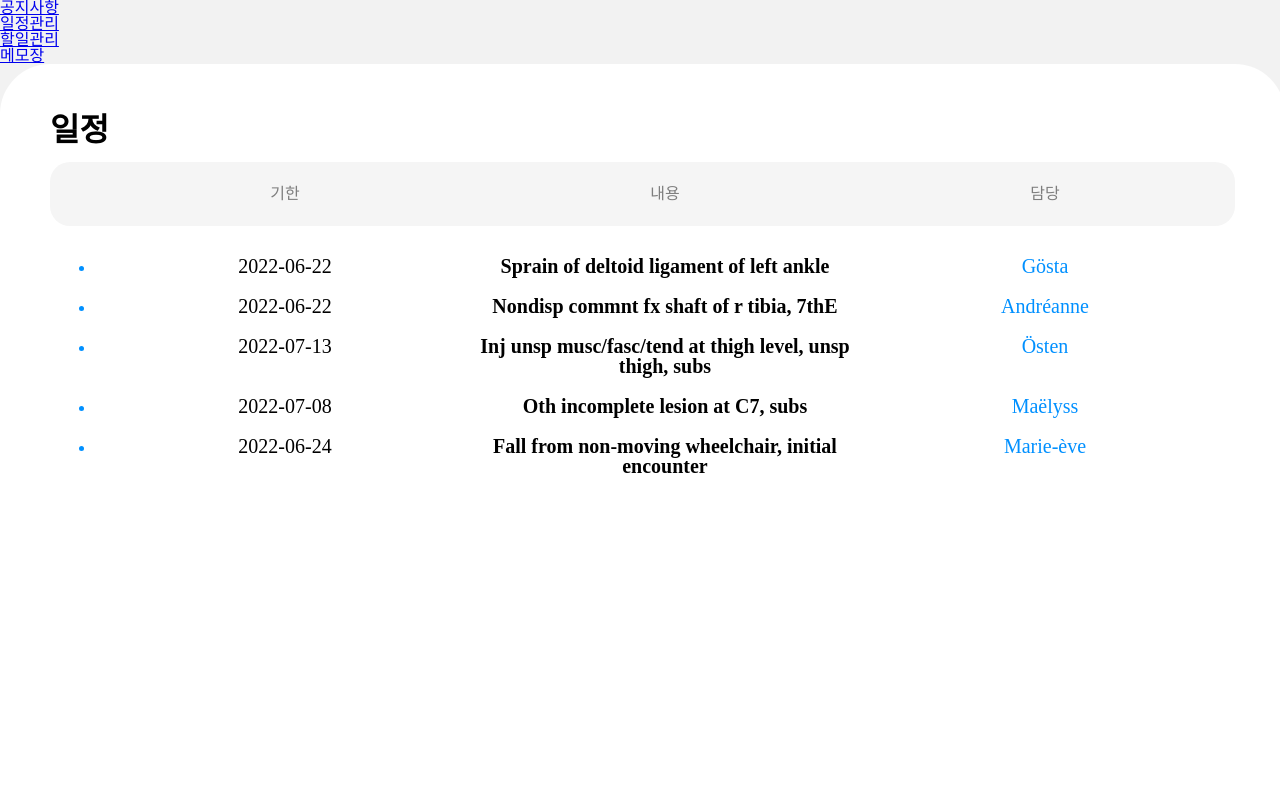
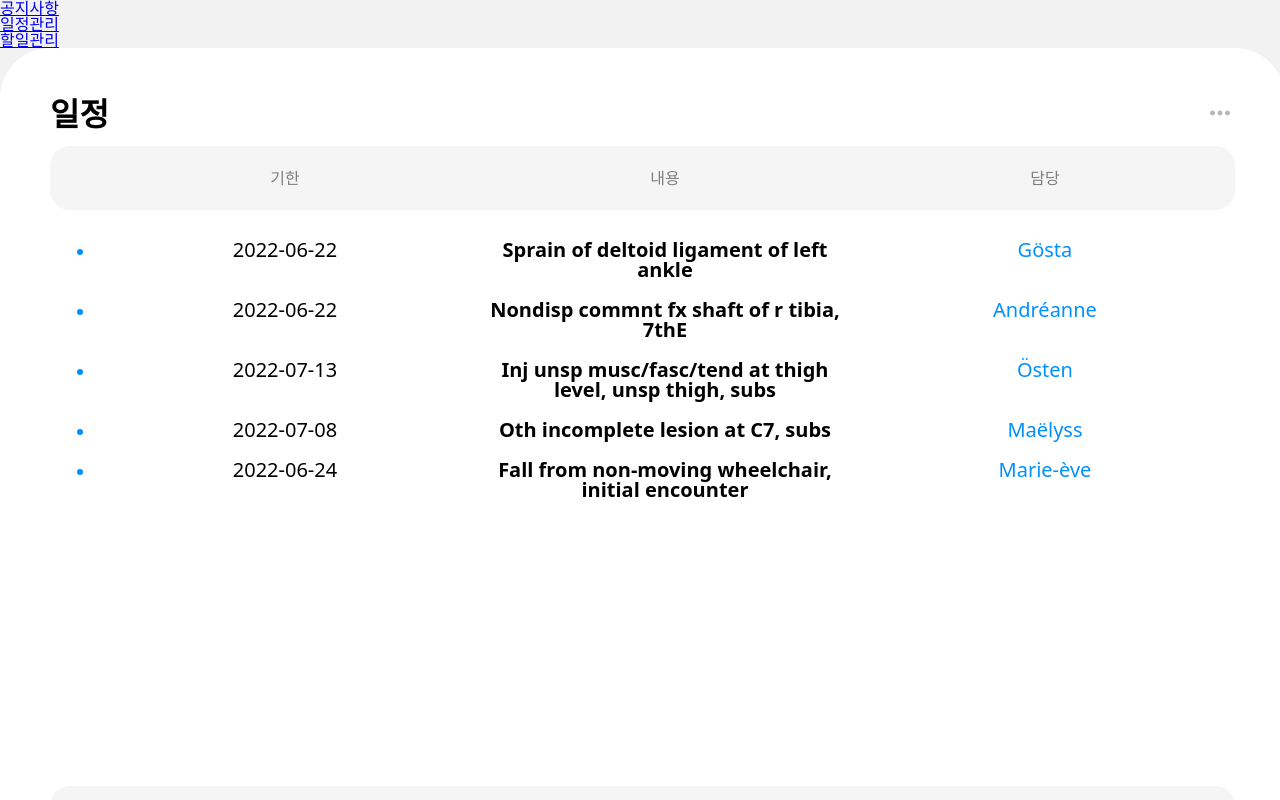
Before and after one commit to hyunseo-han/BaroBorrow_Hackerthon_Front, a React (Create React App) app: page /schedule in a window 1280 px wide. Shown: the top 800 px of the page. Built offline with nearby package versions, Linux system fonts and the light colour scheme.

Commit message:
Separae community Header
title 부분은 header로 분리

```diff
--- a/src/App.js
+++ b/src/App.js
@@ -1,12 +1,9 @@
 import { BrowserRouter, Routes, Route } from "react-router-dom";
 import Community from "./Community";
-import CommunityPost from "./CommunityPost";
-import Memo from "./Memo";
 import Schedule from "./Schedule";
 import { GlobalStyle } from "./style";
 import styled from "styled-components";
 import Nav from "./Nav";
-import { useState } from "react";
 import ToDo from "./ToDo";
 
 const CommunityBox = styled.section`
@@ -19,7 +16,6 @@ const CommunityBox = styled.section`
 `;
 
 function App() {
-  const [page, setPage] = useState();
   return (
     <BrowserRouter>
       <GlobalStyle />
@@ -29,7 +25,6 @@ function App() {
           <Route element={<Community />} path="/community"></Route>
           <Route element={<Schedule />} path="/schedule"></Route>
           <Route element={<ToDo />} path="/todo" />
-          <Route element={<Memo />} path="memo"></Route>
         </Routes>
       </CommunityBox>
     </BrowserRouter>
--- a/src/Community.js
+++ b/src/Community.js
@@ -1,15 +1,7 @@
 import React, { useRef, useState } from "react";
 import data from "./data.json";
 import styled from "styled-components";
-
-const CommunityTitle = styled.div`
-  font-weight: bold;
-  font-size: 32px;
-  margin-bottom: 16px;
-  display: flex;
-  justify-content: space-between;
-  position: relative;
-`;
+import CommunityHeader from "./CommunityHeader";
 
 const CommunityDiv = styled.div`
   display: flex;
@@ -62,20 +54,7 @@ const ContentBtn = styled.div`
   color: #ffffff;
   cursor: pointer;
 `;
-const EditSelect = styled.div`
-  position: absolute;
-  width: 108px;
-  height: 69px;
-  top: 30px;
-  box-shadow: 0px 0px 30px rgb(162 162 162 / 25%);
-  border-radius: 10px;
-  display: flex;
-  flex-direction: column;
-  align-items: center;
-  justify-content: space-evenly;
-  font-size: 13px;
-  right: 0;
-`;
+
 const CommunityEdit = styled.div`
   background: #f2f2f2;
   border-radius: 20px;
@@ -105,10 +84,7 @@ const EditContent = styled.textarea`
   box-sizing: border-box;
   font-size: 12px;
 `;
-const EditIcon = styled.div`
-  display: flex;
-  cursor: pointer;
-`;
+
 const EditBtn = styled.button`
   width: 55px;
   height: 30px;
@@ -119,8 +95,8 @@ const EditBtn = styled.button`
   border: none;
 `;
 const DeleteCheck = styled.input`
-  width: 25px;
-  height: 25px;
+  width: 20px;
+  height: 20px;
   &:checked {
     background: red;
   }
@@ -144,12 +120,19 @@ const CommunityPost = ({
       ref={(list) => (listRef.current[index] = list)}
       onClick={() => {
         if (modify) {
-          for (let idx = 0; idx < listRef.current.length; idx++) {
-            listRef.current[idx].lastChild.lastChild.click();
+          for (
+            let idx = 0;
+            idx < listRef.current[index].parentElement.children.length;
+            idx++
+          ) {
+            listRef.current[index].parentElement.children[
+              idx
+            ].lastChild.lastChild.click();
           }
+
           setModify(true);
           listRef.current[index].style.backgroundColor = "#f2f2f2";
-          setComBtn(!comBtn);
+          setComBtn(true);
           setCorTitle(list.title);
           setCorContent(list.content);
           setModifyId(list.id);
@@ -189,7 +172,7 @@ const CommunityPost = ({
 };
 
 function Community() {
-  // 페이지네이션
+  const [saveData, setSaveData] = useState(data);
   const listRef = useRef([]);
   // 수정
   const [showEdit, setShowEdit] = useState(false);
@@ -202,84 +185,23 @@ function Community() {
   const [delId, setDelId] = useState({});
   return (
     <>
-      <CommunityTitle>
-        공지사항
-        <svg
-          width="30"
-          height="30"
-          viewBox="0 0 30 30"
-          fill="none"
-          xmlns="http://www.w3.org/2000/svg"
-          onClick={() => {
-            setShowEdit(!showEdit);
-          }}
-        >
-          <path
-            d="M7.5 12.5C6.125 12.5 5 13.625 5 15C5 16.375 6.125 17.5 7.5 17.5C8.875 17.5 10 16.375 10 15C10 13.625 8.875 12.5 7.5 12.5ZM22.5 12.5C21.125 12.5 20 13.625 20 15C20 16.375 21.125 17.5 22.5 17.5C23.875 17.5 25 16.375 25 15C25 13.625 23.875 12.5 22.5 12.5ZM15 12.5C13.625 12.5 12.5 13.625 12.5 15C12.5 16.375 13.625 17.5 15 17.5C16.375 17.5 17.5 16.375 17.5 15C17.5 13.625 16.375 12.5 15 12.5Z"
-            fill="#B7B7B7"
-          />
-        </svg>
-        {showEdit ? (
-          <EditSelect>
-            <EditIcon onClick={() => setModify(true)}>
-              <svg
-                width="15"
-                height="15"
-                viewBox="0 0 15 15"
-                fill="none"
-                xmlns="http://www.w3.org/2000/svg"
-              >
-                <path
-                  d="M10.5391 2.8413L12.1587 4.4602L10.5391 2.8413ZM11.5806 1.41511L7.20109 5.79462C6.97481 6.02059 6.82048 6.3085 6.75756 6.62204L6.35303 8.647L8.37799 8.24171C8.69152 8.179 8.97905 8.02529 9.20541 7.79894L13.5849 3.41942C13.7165 3.28782 13.8209 3.13158 13.8921 2.95963C13.9634 2.78768 14 2.60338 14 2.41726C14 2.23115 13.9634 2.04685 13.8921 1.8749C13.8209 1.70295 13.7165 1.54671 13.5849 1.41511C13.4533 1.2835 13.2971 1.17911 13.1251 1.10788C12.9532 1.03666 12.7689 1 12.5828 1C12.3966 1 12.2124 1.03666 12.0404 1.10788C11.8685 1.17911 11.7122 1.2835 11.5806 1.41511V1.41511Z"
-                  stroke="#7E7E7E"
-                  strokeLinecap="round"
-                  strokeLinejoin="round"
-                />
-                <path
-                  d="M12.4707 10.1764V12.4706C12.4707 12.8762 12.3096 13.2652 12.0227 13.552C11.7359 13.8389 11.3469 14 10.9413 14H2.52943C2.1238 14 1.73478 13.8389 1.44796 13.552C1.16114 13.2652 1 12.8762 1 12.4706V4.05872C1 3.65309 1.16114 3.26408 1.44796 2.97726C1.73478 2.69043 2.1238 2.5293 2.52943 2.5293H4.82357"
-                  stroke="#7E7E7E"
-                  strokeLinecap="round"
-                  strokeLinejoin="round"
-                />
-              </svg>
-              수정하기
-            </EditIcon>
-            <EditIcon
-              onClick={() => {
-                setDel(!del);
-                const earse = Object.keys(delId).filter(
-                  (li) => delId[li] === true
-                );
-                for (let index = 0; index < earse.length; index++) {
-                  data = data.filter(
-                    (list) => list.id !== parseInt(earse[index])
-                  );
-                }
-              }}
-            >
-              <svg
-                width="20"
-                height="20"
-                viewBox="0 0 20 20"
-                fill="none"
-                xmlns="http://www.w3.org/2000/svg"
-              >
-                <path
-                  d="M7.03125 3.59375H6.875C6.96094 3.59375 7.03125 3.52344 7.03125 3.4375V3.59375H12.9688V3.4375C12.9688 3.52344 13.0391 3.59375 13.125 3.59375H12.9688V5H14.375V3.4375C14.375 2.74805 13.8145 2.1875 13.125 2.1875H6.875C6.18555 2.1875 5.625 2.74805 5.625 3.4375V5H7.03125V3.59375ZM16.875 5H3.125C2.7793 5 2.5 5.2793 2.5 5.625V6.25C2.5 6.33594 2.57031 6.40625 2.65625 6.40625H3.83594L4.31836 16.6211C4.34961 17.2871 4.90039 17.8125 5.56641 17.8125H14.4336C15.1016 17.8125 15.6504 17.2891 15.6816 16.6211L16.1641 6.40625H17.3438C17.4297 6.40625 17.5 6.33594 17.5 6.25V5.625C17.5 5.2793 17.2207 5 16.875 5ZM14.2832 16.4062H5.7168L5.24414 6.40625H14.7559L14.2832 16.4062Z"
-                  fill="#FF2626"
-                />
-              </svg>
-              삭제하기
-            </EditIcon>
-          </EditSelect>
-        ) : (
-          ""
-        )}
-      </CommunityTitle>
+      <CommunityHeader
+        titleName="공지사항"
+        showEdit={showEdit}
+        setShowEdit={setShowEdit}
+        setModify={setModify}
+        setCorTitle={setCorTitle}
+        setCorContent={setCorContent}
+        saveData={saveData}
+        setDel={setDel}
+        del={del}
+        delId={delId}
+        setSaveData={setSaveData}
+      />
       <CommunityDiv>
         <CommunitySection>
           <ConetentList>
-            {data.map((list, index) => (
+            {saveData.map((list, index) => (
               <CommunityPost
                 list={list}
                 listRef={listRef}
@@ -315,7 +237,7 @@ function Community() {
             />
             <EditBtn
               onClick={() => {
-                data.map((list) => {
+                saveData.map((list) => {
                   if (list.id === parseInt(modifyid)) {
                     list.content = corContent;
                     list.title = corTitle;
--- a/src/CommunityHeader.js
+++ b/src/CommunityHeader.js
@@ -1,4 +1,5 @@
 import React from "react";
+import styled from "styled-components";
 
 const CommunityTitle = styled.div`
   font-weight: bold;
@@ -26,10 +27,20 @@ const EditIcon = styled.div`
   display: flex;
   cursor: pointer;
 `;
-function CommunityHeader() {
+function CommunityHeader({
+  titleName,
+  setShowEdit,
+  showEdit,
+  setModify,
+  setDel,
+  del,
+  delId,
+  setSaveData,
+  saveData,
+}) {
   return (
     <CommunityTitle>
-      공지사항
+      {titleName}
       <svg
         width="30"
         height="30"
@@ -47,7 +58,12 @@ function CommunityHeader() {
       </svg>
       {showEdit ? (
         <EditSelect>
-          <EditIcon onClick={() => setModify(true)}>
+          <EditIcon
+            onClick={() => {
+              setModify(true);
+              setDel(false);
+            }}
+          >
             <svg
               width="15"
               height="15"
@@ -72,15 +88,19 @@ function CommunityHeader() {
           </EditIcon>
           <EditIcon
             onClick={() => {
+              setModify(false);
               setDel(!del);
               const earse = Object.keys(delId).filter(
                 (li) => delId[li] === true
               );
+              let newD = saveData;
               for (let index = 0; index < earse.length; index++) {
-                data = data.filter(
+                newD = newD.filter(
                   (list) => list.id !== parseInt(earse[index])
                 );
               }
+
+              setSaveData(newD);
             }}
           >
             <svg
--- a/src/Memo.js
+++ /dev/null
@@ -1,61 +0,0 @@
-import React from "react";
-import { useState } from "react";
-import styled from "styled-components";
-
-const MemoBox = styled.div`
-  display: flex;
-`;
-const useInput = (initalValue, validator) => {
-  const [value, setValue] = useState(initalValue);
-  const onChange = (event) => {
-    const {
-      target: { value },
-    } = event;
-    let willUpdate = true;
-    if (typeof validator === "function") {
-      willUpdate = validator(value);
-    }
-    if (willUpdate) {
-      setValue(value);
-    }
-  };
-  return { value, onChange };
-};
-function Memo(props) {
-  const name = useInput("Mr");
-  const [revise, setRevise] = useState(false);
-
-  return (
-    <MemoBox>
-      {revise ? (
-        <>
-          <textarea
-            value={name.value}
-            onChange={name.onChange}
-            style={{ width: "300px", height: "200px", resize: "none" }}
-          />
-          <button
-            onClick={() => {
-              setRevise(false);
-            }}
-          >
-            확인
-          </button>
-        </>
-      ) : (
-        <>
-          <div>{name.value}</div>
-          <button
-            onClick={() => {
-              setRevise(true);
-            }}
-          >
-            수정하기
-          </button>
-        </>
-      )}
-    </MemoBox>
-  );
-}
-
-export default Memo;
--- a/src/Nav.js
+++ b/src/Nav.js
@@ -1,13 +1,11 @@
-import React, { useEffect } from "react";
+import React from "react";
 import { NavLink } from "react-router-dom";
-import styled from "styled-components";
-function Nav({ page, setPage }) {
+function Nav() {
   return (
     <div style={{ display: "flex", flexDirection: "column" }}>
       <NavLink to={"/community"}>공지사항</NavLink>
       <NavLink to={"/schedule"}>일정관리</NavLink>
       <NavLink to={"/todo"}>할일관리</NavLink>
-      <NavLink to={"/memo"}>메모장</NavLink>
     </div>
   );
 }
--- a/src/Schedule.js
+++ b/src/Schedule.js
@@ -1,12 +1,9 @@
-import React, { useState } from "react";
+import React, { useState, useRef } from "react";
 import styled from "styled-components";
+import CommunityHeader from "./CommunityHeader";
 import data from "./data.json";
 import userdata from "./userdata.json";
-const CommunityTitle = styled.div`
-  font-weight: bold;
-  font-size: 32px;
-  margin-bottom: 16px;
-`;
+
 const ScheduleBox = styled.div`
   display: flex;
   flex-direction: column;
@@ -90,7 +87,6 @@ const InfoBox = styled.div`
   margin-right: 15px;
   font-size: 8px;
 `;
-const DeadLine = styled.label``;
 const DeadLineInput = styled.input`
   all: unset;
 `;
@@ -114,15 +110,95 @@ const Upload = styled.div`
   padding: 10px 12px;
   border-radius: 5px;
 `;
+const DeleteCheck = styled.input`
+  width: 20px;
+  height: 20px;
+  &:checked {
+    background: red;
+  }
+`;
+const SchedulePost = ({
+  list,
+  listRef,
+  index,
+  del,
+  delId,
+  setCorTitle,
+  setCorContent,
+  modify,
+  setModifyId,
+  setModify,
+}) => {
+  return (
+    <ShContent
+      ref={(list) => (listRef.current[index] = list)}
+      onClick={() => {
+        if (modify) {
+          for (let idx = 0; idx < listRef.current.length; idx++) {
+            listRef.current[idx].style.backgroundColor = "";
+          }
+          setModify(true);
+          listRef.current[index].style.backgroundColor = "#f2f2f2";
+          setCorTitle(list.title);
+          setCorContent(list.content);
+          setModifyId(list.id);
+        }
+      }}
+    >
+      <ShContentDiv>
+        <ShContentDate>{list.created_data}</ShContentDate>
+        <ShContentText>{list.content}</ShContentText>
+        <ShContentWriter>{list.writer}</ShContentWriter>
+        {del ? (
+          <DeleteCheck
+            type="checkbox"
+            onClick={(event) => {
+              delId[list.id] = event.target.checked;
+            }}
+          />
+        ) : (
+          ""
+        )}
+      </ShContentDiv>
+    </ShContent>
+  );
+};
+
 function Schedule() {
   const td = new Date();
   const today = new Date(td.getTime() - td.getTimezoneOffset() * 60000)
     .toISOString()
     .slice(0, 10);
   const [selectDay, setSelectDay] = useState(today);
+  // head
+  const [saveData, setSaveData] = useState(data);
+  const listRef = useRef([]);
+  // 수정
+  const [showEdit, setShowEdit] = useState(false);
+  const [modify, setModify] = useState(false);
+  const [corTitle, setCorTitle] = useState("");
+  const [corContent, setCorContent] = useState("");
+  const [modifyid, setModifyId] = useState("");
+  // 삭제
+  const [del, setDel] = useState(false);
+  const [delId, setDelId] = useState({});
+  console.log(delId);
+  console.log(corTitle, corContent);
   return (
     <>
-      <CommunityTitle>일정</CommunityTitle>
+      <CommunityHeader
+        titleName="일정"
+        showEdit={showEdit}
+        setShowEdit={setShowEdit}
+        setModify={setModify}
+        setCorTitle={setCorTitle}
+        setCorContent={setCorContent}
+        saveData={saveData}
+        setDel={setDel}
+        del={del}
+        delId={delId}
+        setSaveData={setSaveData}
+      />
       <ScheduleBox>
         <div>
           <ScheduleCase>
@@ -131,19 +207,32 @@ function Schedule() {
             <DesText>담당</DesText>
           </ScheduleCase>
           <ScheduleList>
-            {data.map((list) => (
-              <ShContent key={list.id}>
-                <ShContentDiv>
-                  <ShContentDate>{list.created_data}</ShContentDate>
-                  <ShContentText>{list.content}</ShContentText>
-                  <ShContentWriter>{list.writer}</ShContentWriter>
-                </ShContentDiv>
-              </ShContent>
+            {saveData.map((list, index) => (
+              <SchedulePost
+                list={list}
+                key={list.id}
+                listRef={listRef}
+                index={index}
+                setShowEdit={setShowEdit}
+                del={del}
+                delId={delId}
+                modify={modify}
+                setCorTitle={setCorTitle}
+                setCorContent={setCorContent}
+                setModifyId={setModifyId}
+                setModify={setModify}
+              />
             ))}
           </ScheduleList>
         </div>
         <ScheduleAdd>
-          <ScheduleInput placeholder="내용을 입력해주세요" />
+          <ScheduleInput
+            placeholder="내용을 입력해주세요"
+            value={corContent}
+            onChange={(event) => {
+              setCorContent(event.target.value);
+            }}
+          />
           <ScheduleInfo>
             <InfoBox>
               <DeadLineInput
--- a/src/ToDo.js
+++ b/src/ToDo.js
@@ -1,7 +1,8 @@
-import React, { useState } from "react";
+import React, { useState, useRef } from "react";
 import data from "./data.json";
 import userdata from "./userdata.json";
 import styled from "styled-components";
+import CommunityHeader from "./CommunityHeader";
 const CommunityTitle = styled.div`
   font-weight: bold;
   font-size: 32px;
@@ -161,6 +162,7 @@ const CommentPost = ({ list }) => {
   const modifiedDate = new Date(list.modified_data);
   const diff = Math.abs(today - modifiedDate);
   const diffDay = Math.floor(diff / (1000 * 60 * 60 * 24));
+
   return (
     <CommentContent>
       <CommentHeader>
@@ -174,11 +176,35 @@ const CommentPost = ({ list }) => {
 };
 
 function ToDo() {
+  // head
+  const [saveData, setSaveData] = useState(data);
+  const listRef = useRef([]);
+  // 수정
+  const [showEdit, setShowEdit] = useState(false);
+  const [modify, setModify] = useState(false);
+  const [corTitle, setCorTitle] = useState("");
+  const [corContent, setCorContent] = useState("");
+  const [modifyid, setModifyId] = useState("");
+  // 삭제
+  const [del, setDel] = useState(false);
+  const [delId, setDelId] = useState({});
   return (
     <>
       <TDAndCmt>
         <ToDoBox>
-          <CommunityTitle>할일</CommunityTitle>
+          <CommunityHeader
+            titleName="할일"
+            showEdit={showEdit}
+            setShowEdit={setShowEdit}
+            setModify={setModify}
+            setCorTitle={setCorTitle}
+            setCorContent={setCorContent}
+            saveData={saveData}
+            setDel={setDel}
+            del={del}
+            delId={delId}
+            setSaveData={setSaveData}
+          />
           <ToDoList>
             {data.map((list) => (
               <ToDoPost list={list} key={list.id} />
--- a/src/style.js
+++ b/src/style.js
@@ -2,8 +2,16 @@ import { createGlobalStyle } from "styled-components";
 import reset from "styled-reset";
 export const GlobalStyle = createGlobalStyle`
 ${reset}
+
+@font-face {
+    font-family: 'Noto Sans', sans-serif;
+    src: url('https://fonts.googleapis.com/css2?family=Noto+Sans+KR:wght@300;400;500&display=swap')
+      format("woff");
+    font-weight: normal;
+    font-style: normal;
+  }
     body{
         background-color: #f2f2f2;
-        font-family: Noto-sans;
+        font-family: 'Noto Sans', sans-serif;
     }
 `;
```
Also changed, not shown: src/CommunityPost.js (deleted, +0 -9 lines).
